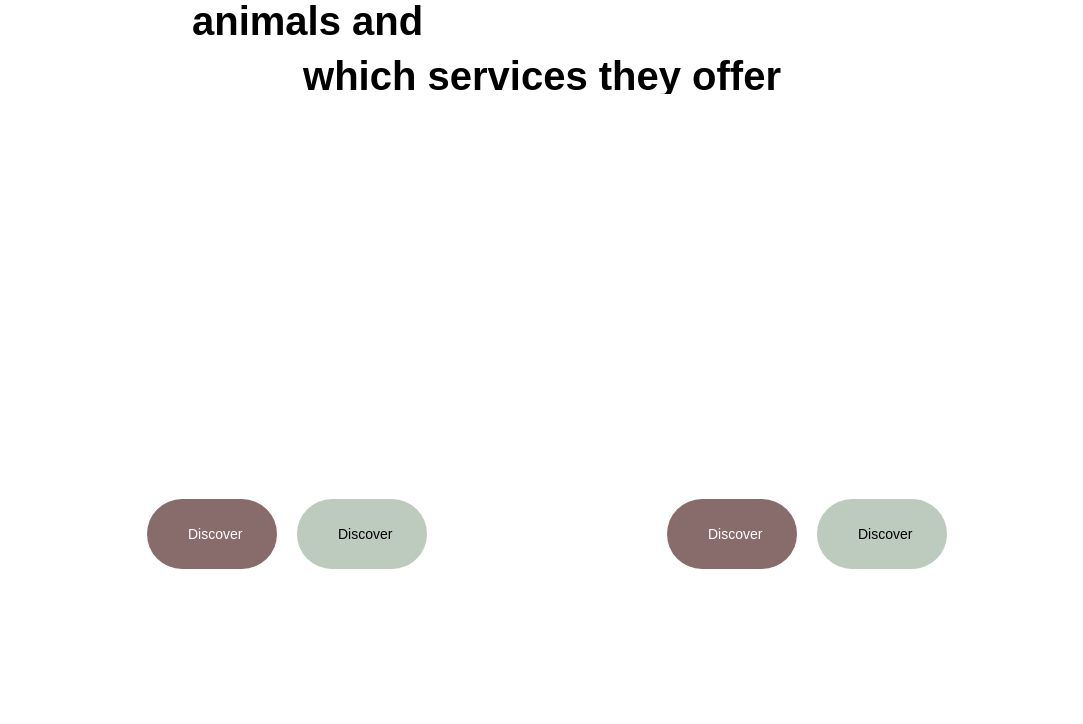
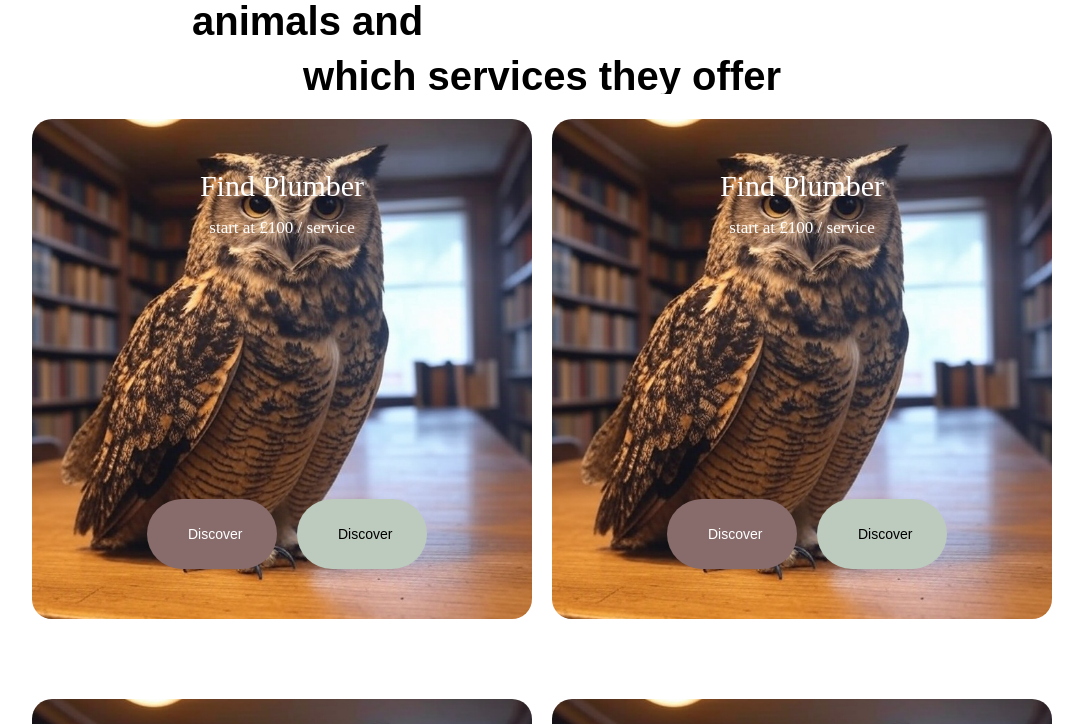
Before and after one commit to JustinShyexE/NextWeb-Frontend, a Next.js app: page / in a window 1280 px wide. Shown: the part 876-1600 px from the top of the page, without its empty margins (98-1181 px from the left). Built offline with nearby package versions, Linux system fonts and the light colour scheme; a web font is replaced by a local one.

Commit message:
solved bug

```diff
--- a/app/style/smallcomponents/card.tsx
+++ b/app/style/smallcomponents/card.tsx
@@ -12,7 +12,7 @@ export default function Card(props: {
   delay: string;
 }) {
   return (
-    <div style={{animationDelay: props.delay, backgroundImage: "url(" + props.imageUrl + ")" }} className={props.class + " home-card"} >
+    <div style={{animationDelay: props.delay, backgroundImage: "url(" + props.imageUrl.src + ")" }} className={props.class + " home-card"} >
     {/*}  <Image className="card-img" src={panda} alt=""  />*/}
       <div className="home-card-txt-wrp">
         <p className="home-card-title center" style={{ color: props.txtcolor }}>
```
